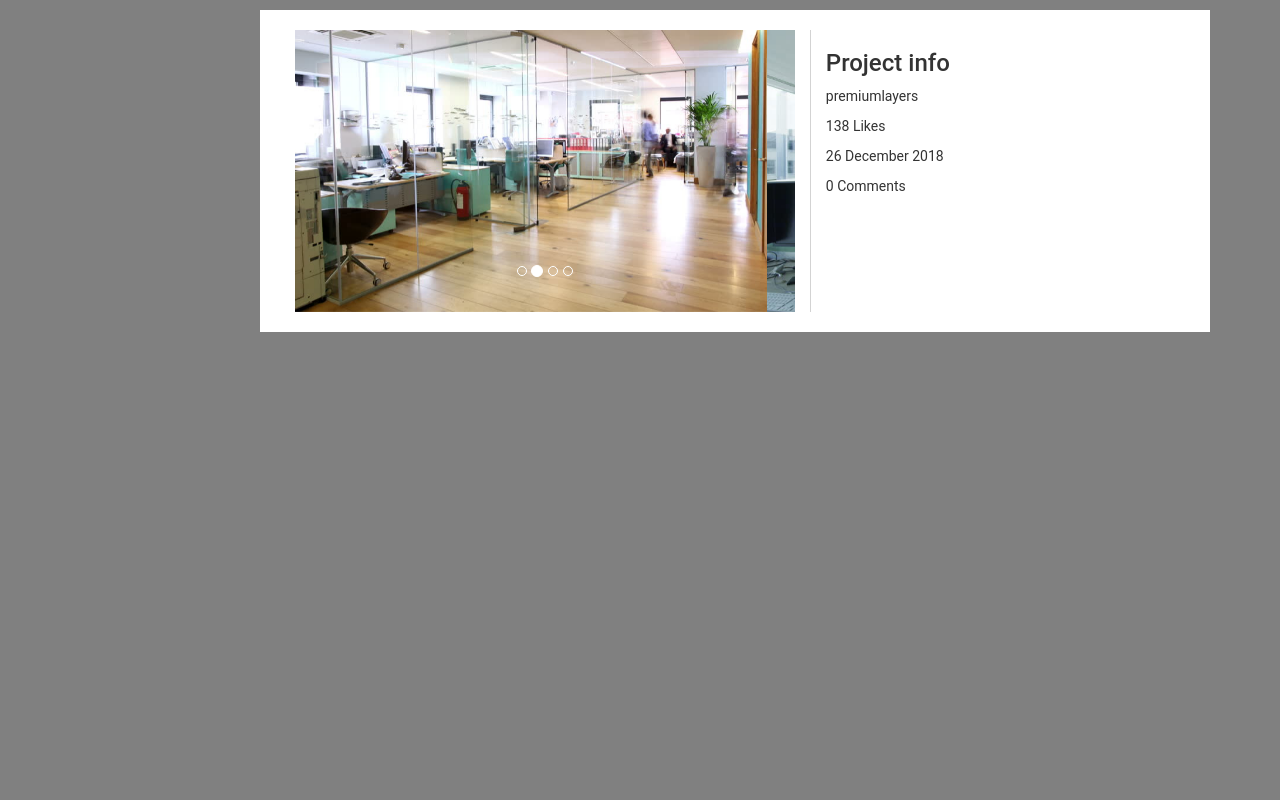
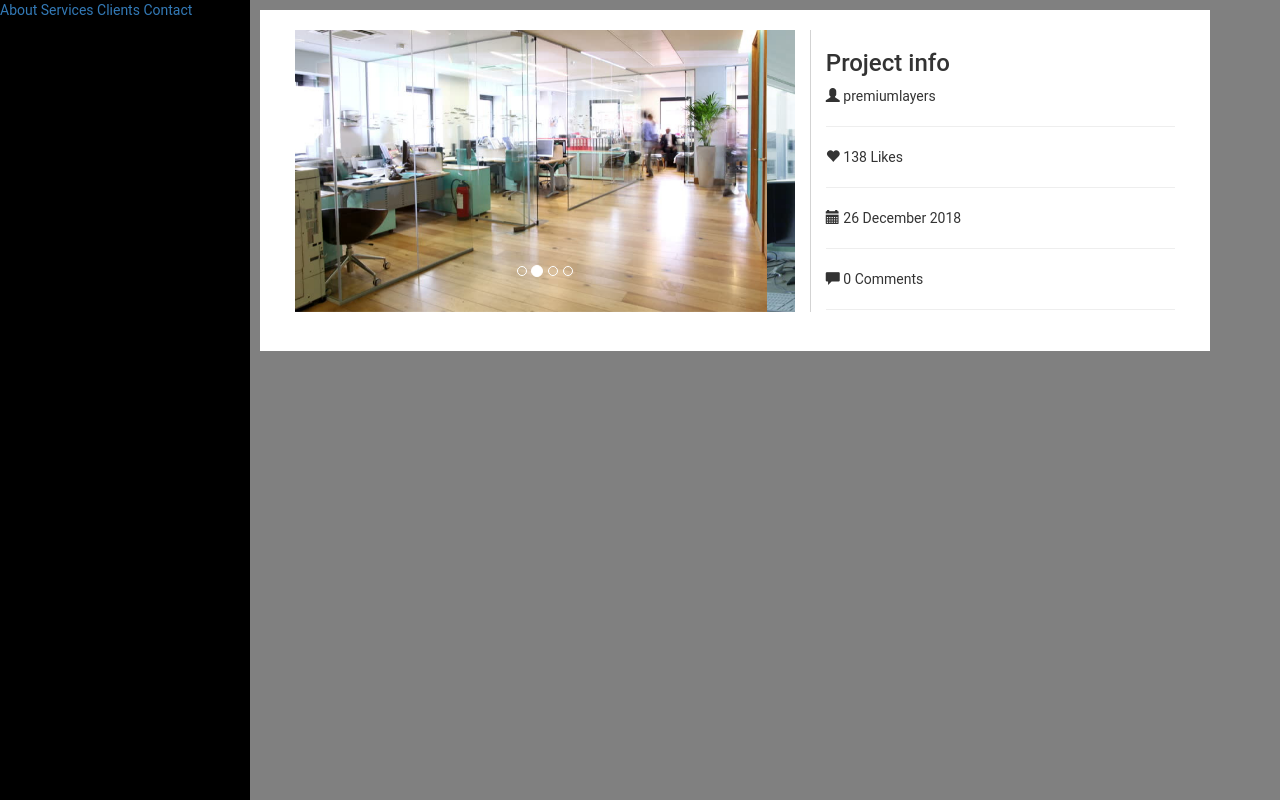
Before and after one commit to cameronmoodley/noroffHackethon, a website: page public/workpage.html in a window 1280 px wide. Drawn offline with nearby package versions, Linux system fonts and the light colour scheme.

Commit message:
added glyph icons and sidebar V 0.0.1

```diff
--- a/public/css/styles.css
+++ b/public/css/styles.css
@@ -16,3 +16,15 @@ body {
   background-color: white; }
   .workpage--carousel {
     border-right: 1px solid lightgrey; }
+
+.sidenav {
+  background-color: black;
+  position: fixed;
+  height: 100%;
+  width: 250px;
+  z-index: 1;
+  top: 0;
+  left: 0; }
+
+.site {
+  margin-left: 250px; }
--- a/public/workpage.html
+++ b/public/workpage.html
@@ -10,6 +10,13 @@
 <body id="workpageBody">
     <div class="[ container ]">
         <div class="[ sidebar ][ col-sm-2 ]">
+                <div id="mySidenav" class="sidenav">
+                        <!--<a href="javascript:void(0)" class="closebtn" onclick="closeNav()">&times;</a>-->
+                        <a href="#">About</a>
+                        <a href="#">Services</a>
+                        <a href="#">Clients</a>
+                <a href="#">Contact</a>
+            </div>
         </div>
         <div class="[ workpage ][ col-sm-10 ]">
             <div class="[ workpage--carousel ][ col-sm-7 ]">
@@ -40,10 +47,16 @@
             </div>
             <div class="[ workpage--info ][ col-sm-5 ]">
                 <h3 class="[ workpage--info__title ]">Project info</h3>
-                <p class="[ workpage--info__content ]"><span></span>premiumlayers</p>
-                <p class="[ workpage--info__content ]"><span></span>138 Likes</p>
-                <p class="[ workpage--info__content ]"><span></span>26 December 2018</p>
-                <p class="[ workpage--info__content ]"><span></span>0 Comments</p>
+                <p class="[ workpage--info__content ]"><span class="glyphicon glyphicon-user"></span> premiumlayers</p><hr>
+                <p class="[ workpage--info__content ]"><span class="glyphicon glyphicon-heart"></span> 138 Likes</p><hr>
+                <p class="[ workpage--info__content ]"><span class="glyphicon glyphicon-calendar"></span> 26 December 2018</p><hr>
+                <p class="[ workpage--info__content ]"><span class="glyphicon glyphicon-comment"></span> 0 Comments</p><hr>
+            </div>
+            <div class="[ workpage--text ][ col-sm-7 ]">
+
+            </div>
+            <div class="[ workpage--gallery ][ col-sm-5 ]">
+
             </div>
         </div>
     </div>
```
